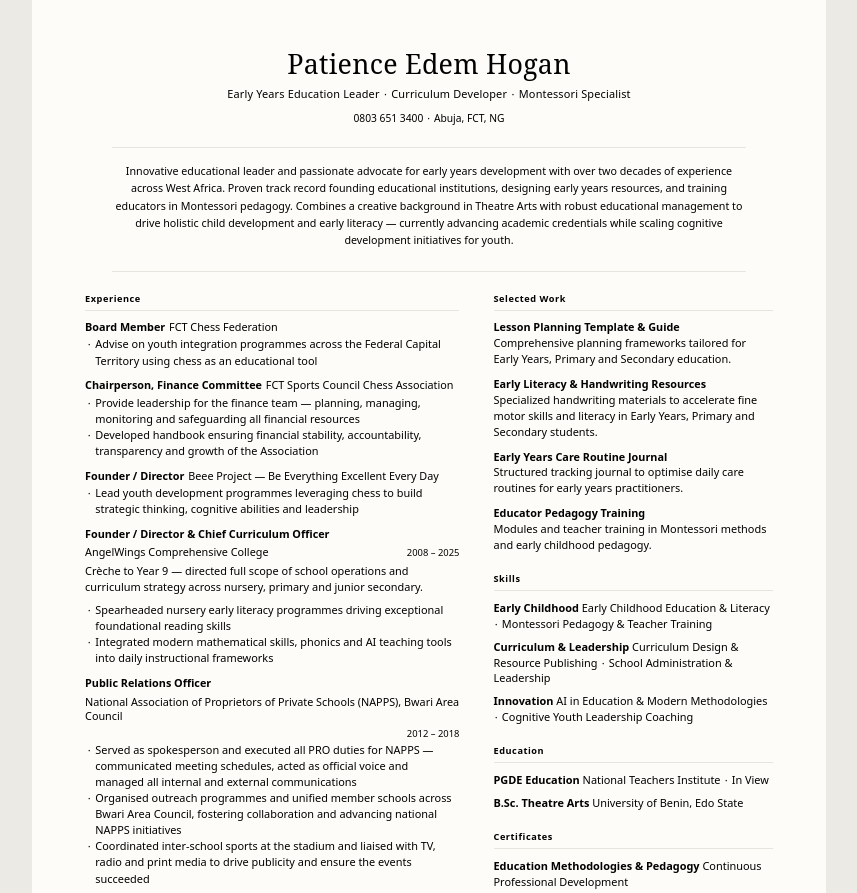
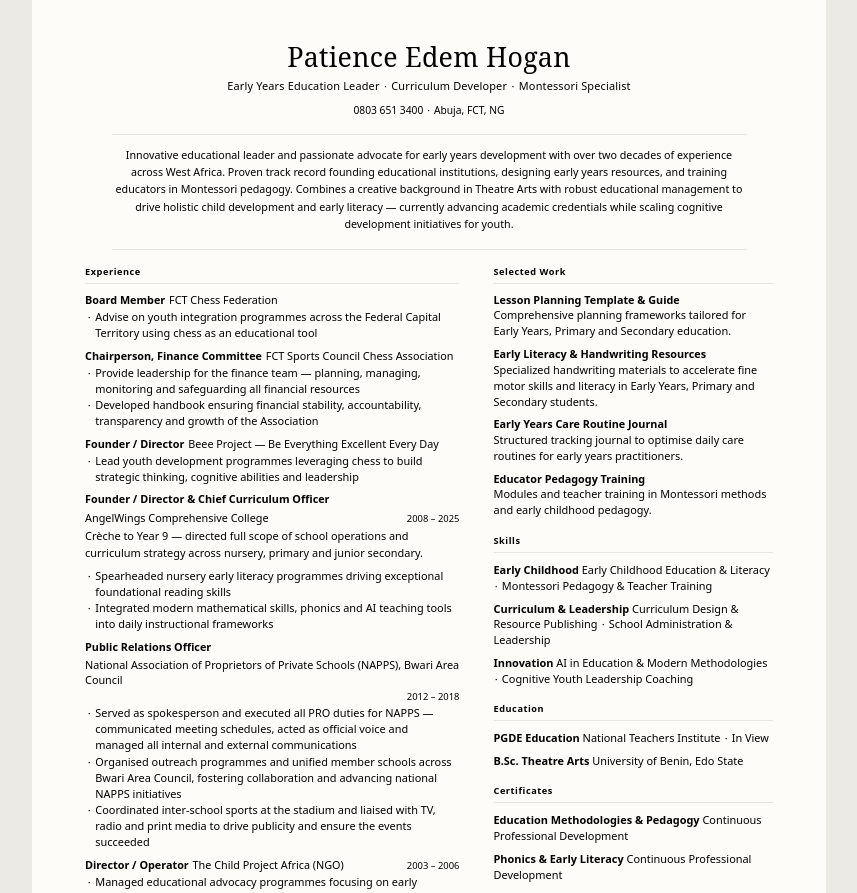
Before and after one commit to 144126/jsonresume-theme-calm, a website: page examples/patience-edem-hogan.html in a window 1280 px wide. Shown: the top 893 px of the page, without its empty margins (211-1068 px from the left). Drawn offline with Linux system fonts and the light colour scheme.

Commit message:
fix: tighten vertical rhythm so long resumes stay on a4
Nip a few millimetres off header, summary and article gaps
so the type fitter can lock a long resume to one page.

- reduce body, header, summary and main padding
- drop section and article bottom margins slightly
- regenerate examples/patience-edem-hogan.html

```diff
--- a/examples/patience-edem-hogan.html
+++ b/examples/patience-edem-hogan.html
@@ -23,7 +23,7 @@ body {
 	width: 210mm;
 	min-height: 297mm;
 	margin: 0 auto;
-	padding: 13mm 14mm 10mm;
+	padding: 11mm 14mm 8mm;
 	background: var(--paper);
 	color: var(--soft);
 	font-family: var(--sans);
@@ -34,7 +34,7 @@ body {
 a { color: var(--sage-deep); text-decoration: none; }
 .sep { color: var(--faint); padding: 0 .12em; }
 
-header { text-align: center; padding-bottom: 5.5mm; }
+header { text-align: center; padding-bottom: 4mm; }
 h1 {
 	font-family: var(--serif);
 	font-size: 2.45em;
@@ -49,7 +49,7 @@ h1 {
 .summary {
 	max-width: 168mm;
 	margin: 0 auto;
-	padding: 4mm 0 5.5mm;
+	padding: 3.2mm 0 4mm;
 	border-top: .3pt solid var(--line);
 	border-bottom: .3pt solid var(--line);
 	text-align: center;
@@ -61,10 +61,10 @@ main {
 	display: grid;
 	grid-template-columns: 1.34fr 1fr;
 	column-gap: 9mm;
-	padding-top: 5.5mm;
+	padding-top: 4mm;
 }
 
-section { margin-bottom: 5mm; }
+section { margin-bottom: 4mm; }
 section:last-child { margin-bottom: 0; }
 h2 {
 	font-size: .84em;
@@ -77,7 +77,7 @@ h2 {
 	border-bottom: .3pt solid var(--line);
 }
 
-article { margin-bottom: 2.6mm; break-inside: avoid; }
+article { margin-bottom: 2mm; break-inside: avoid; }
 h3 {
 	display: flex;
 	flex-wrap: wrap;
```
Also changed, not shown: index.js (+6 -6 lines).
